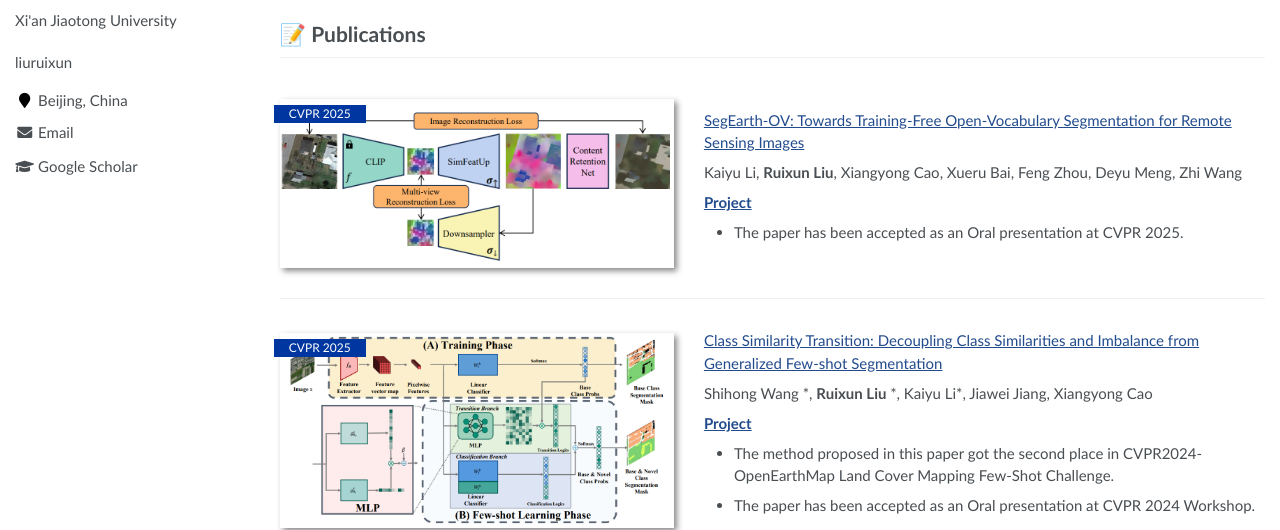
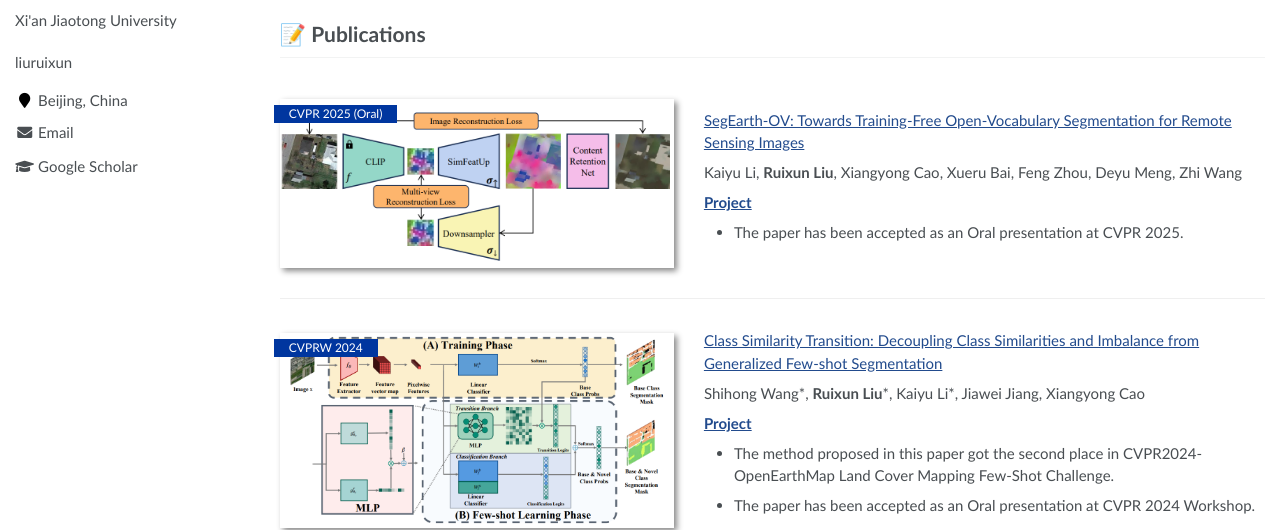
Before and after one commit to liuruixun/liuruixun.github.io, a Jekyll site: the page built from _pages/about.md, in a window 1280 px wide and 1270 px high. Shown: the part 302-832 px from the top of the window. Built offline with Jekyll 4.4.1, drawn with Linux system fonts in a browser that asks for light colours.

Commit message:
Update about.md

```diff
--- a/_pages/about.md
+++ b/_pages/about.md
@@ -29,7 +29,7 @@
 
 # 📝 Publications
 
-<div class='paper-box'><div class='paper-box-image'><div><div class="badge">CVPR 2025</div><img src='images/SegEarth-OV2.jpg' alt="sym" width="100%"></div></div>
+<div class='paper-box'><div class='paper-box-image'><div><div class="badge">CVPR 2025 (Oral)</div><img src='images/SegEarth-OV2.jpg' alt="sym" width="100%"></div></div>
 <div class='paper-box-text' markdown="1">
 
 [SegEarth-OV: Towards Training-Free Open-Vocabulary Segmentation for Remote Sensing Images](https://openaccess.thecvf.com/content/CVPR2025/html/Li_SegEarth-OV_Towards_Training-Free_Open-Vocabulary_Segmentation_for_Remote_Sensing_Images_CVPR_2025_paper.html)
@@ -41,12 +41,12 @@
 </div>
 </div>
 
-<div class='paper-box'><div class='paper-box-image'><div><div class="badge">CVPR 2025</div><img src='images/transition.jpg' alt="sym" width="100%"></div></div>
+<div class='paper-box'><div class='paper-box-image'><div><div class="badge">CVPRW 2024</div><img src='images/transition.jpg' alt="sym" width="100%"></div></div>
 <div class='paper-box-text' markdown="1">
 
 [Class Similarity Transition: Decoupling Class Similarities and Imbalance from Generalized Few-shot Segmentation](https://openaccess.thecvf.com/content/CVPR2024W/L3DIVU/html/Wang_Class_Similarity_Transition_Decoupling_Class_Similarities_and_Imbalance_from_Generalized_CVPRW_2024_paper.html)
 
-Shihong Wang \*, **Ruixun Liu** \*, Kaiyu Li\*, Jiawei Jiang, Xiangyong Cao
+Shihong Wang\*, **Ruixun Liu**\*, Kaiyu Li\*, Jiawei Jiang, Xiangyong Cao
 
 [**Project**](https://scholar.google.com/citations?view_op=view_citation&hl=zh-CN&user=WTleRV8AAAAJ&citation_for_view=WTleRV8AAAAJ:d1gkVwhDpl0C) <strong><span class='show_paper_citations' data='WTleRV8AAAAJ:d1gkVwhDpl0C'></span></strong>
 - The method proposed in this paper got the second place in CVPR2024-OpenEarthMap Land Cover Mapping Few-Shot Challenge.
```
